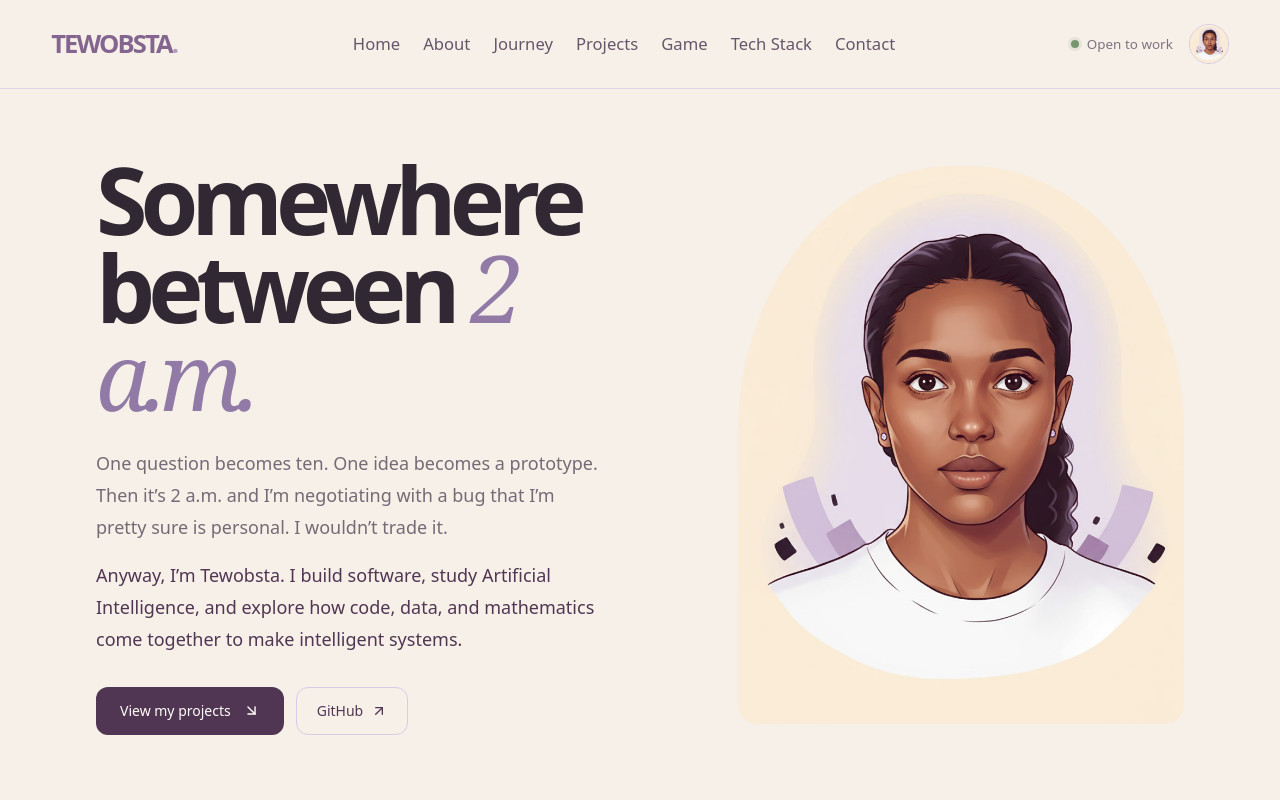
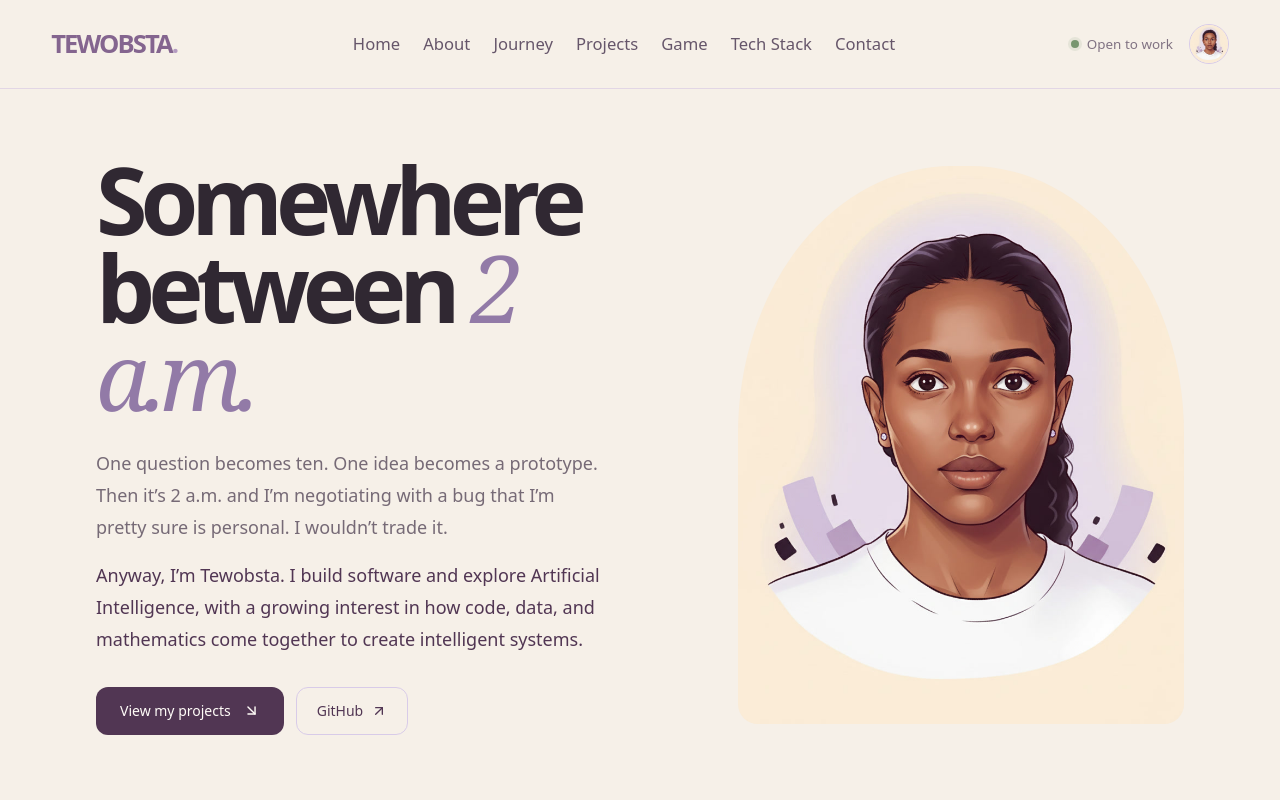
Before and after one commit to Tewobsta13/tewobsta-portfolio, a React (Vite) app: page / in a window 1280 px wide. Shown: the top 800 px of the page. Built offline with nearby package versions, Linux system fonts and the light colour scheme; no server answers.

Commit message:
editing some text

```diff
--- a/src/components/Hero.jsx
+++ b/src/components/Hero.jsx
@@ -47,9 +47,9 @@ export default function Hero() {
             a.m. and I’m negotiating with a bug that I’m pretty sure is
             personal. I wouldn’t trade it.
             <span className="mt-4 block font-medium text-[#513653]">
-              Anyway, I’m Tewobsta. I build software, study Artificial
-              Intelligence, and explore how code, data, and mathematics come
-              together to make intelligent systems.
+              Anyway, I’m Tewobsta. I build software and explore Artificial
+              Intelligence, with a growing interest in how code, data, and
+              mathematics come together to create intelligent systems.
             </span>
           </motion.p>
 
```
